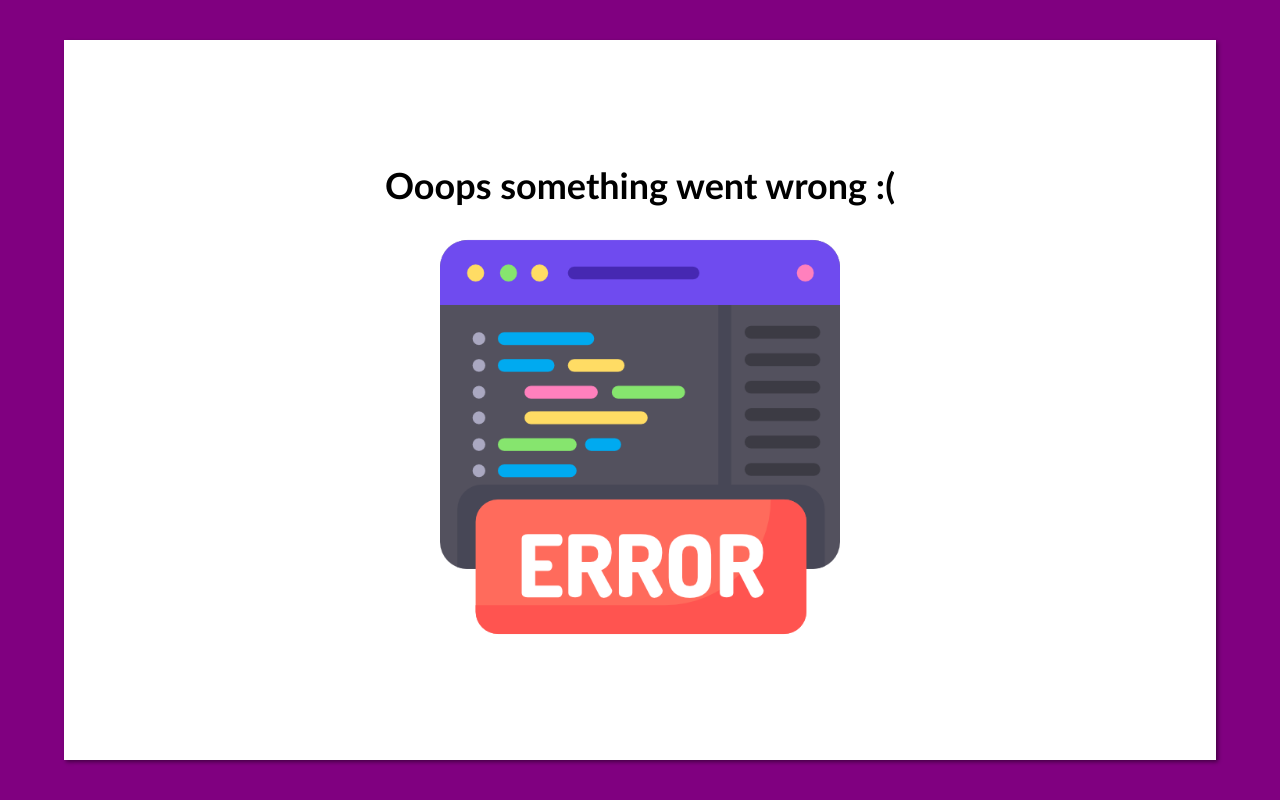
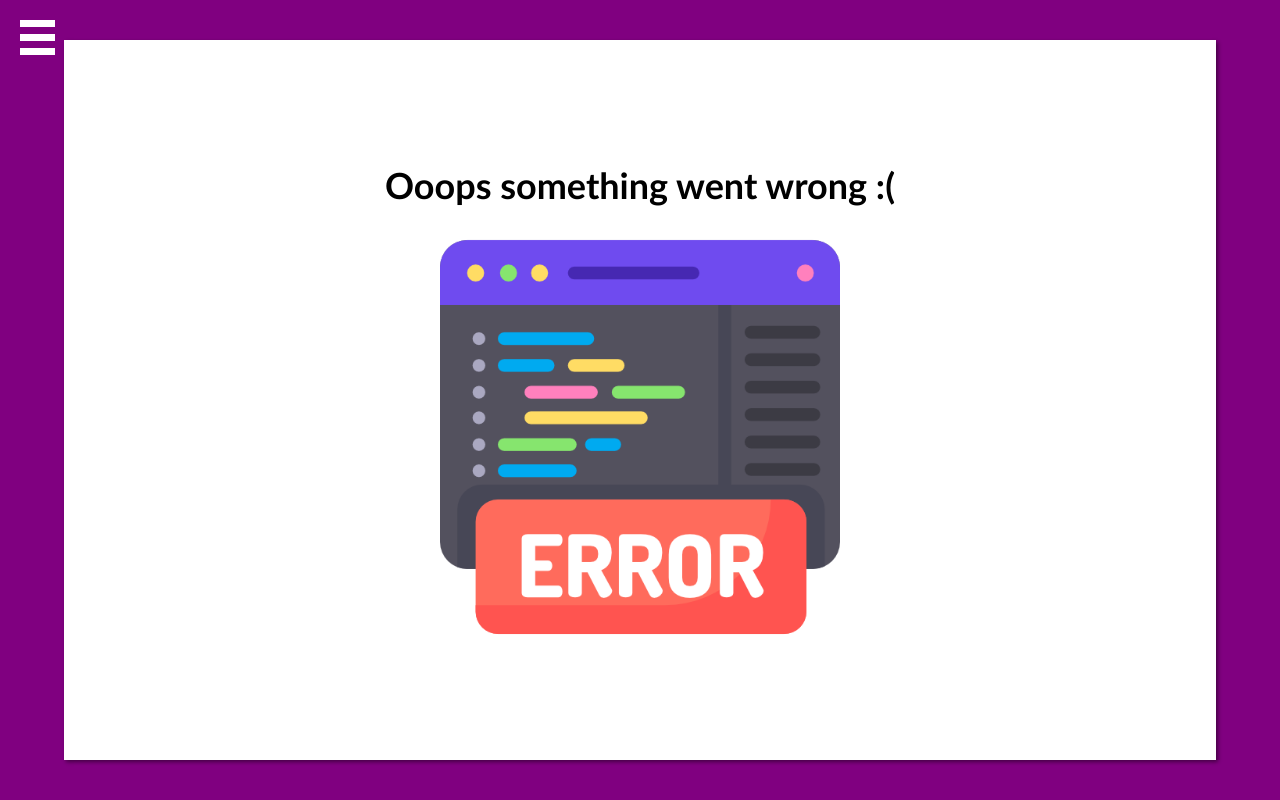
Before and after one commit to adampolek/BAS_frontend, a React (Create React App) app in the folder frontend/: page /error in a window 1280 px wide. Built offline with nearby package versions, Linux system fonts and the light colour scheme.

Commit message:
add menubar and improve checkbox

```diff
--- a/frontend/src/components/JAMAlert.js
+++ b/frontend/src/components/JAMAlert.js
@@ -5,7 +5,7 @@ import JAMLabel from './JAMLabel';
 import JAMPanel from './JAMPanel';
 import JAMRow from './JAMRow';
 
-const JAMDialog = ({ block = false, backgroundColor = 'white', fontColor = 'black', show = true, onClick = () => console.log("onClick"), message = 'Message', width = '70%', height = 'auto', ...props }) => {
+const JAMAlert = ({ block = false, backgroundColor = 'white', fontColor = 'black', show = true, onClick = () => console.log("onClick"), message = 'Message', width = '70%', height = 'auto', ...props }) => {
     if (show) {
         if (block){
         return (
@@ -43,4 +43,4 @@ const JAMDialog = ({ block = false, backgroundColor = 'white', fontColor = 'blac
     return (<div />);
 };
 
-export default JAMDialog;
+export default JAMAlert;
--- a/frontend/src/components/JAMHamburger.js
+++ b/frontend/src/components/JAMHamburger.js
@@ -3,28 +3,45 @@ import JAMCol from './JAMCol';
 import JAMLine from './JAMLine';
 import './css/hamburger.css';
 
-const JAMHamburger = ({ TL = true, TR = false, BR = false, BL = false, ...props }) => {
+const JAMHamburger = ({ TL = true, TR = false, BR = false, BL = false, color = 'purple', ...props }) => {
     const [show, setShow] = useState(false);
     const width = '35px';
     const height = '7px';
+    var stylesHamburger, stylesMenu, stylesMenuActive;
+    var float;
 
-    const changeBottom = {
-        transform: ['rotate(45deg)', 'translate(-8px, -8px)']
-    };
+    if (BL) {
+        stylesHamburger = { position: 'absolute', bottom: '20px', left: '20px' }
+        stylesMenu = { position: 'absolute', transform: 'scale(0)', transition: '0.5s', bottom: '100%'}
+        stylesMenuActive = { position: 'absolute', transform: 'scale(1)', transition: '0.5s', bottom: '100%', zIndex: '1' }
+        float = 'left';
+    } else if (TR) {
+        stylesHamburger = { position: 'absolute', top: '20px', right: '20px' }
+        stylesMenu = { position: 'relative', transform: 'scale(0)', transition: '0.5s' }
+        stylesMenuActive = { position: 'relative', transform: 'scale(1)', transition: '0.5s', zIndex: '1' }
+        float = 'right';
+    } else if (BR) {
+        stylesHamburger = { position: 'absolute', bottom: '20px', right: '20px' }
+        stylesMenu = { position: 'absolute', transform: 'scale(0)', transition: '0.5s', bottom: '100%'}
+        stylesMenuActive = { position: 'absolute', transform: 'scale(1)', transition: '0.5s', bottom: '100%', zIndex: '1' }
+        float = 'right';
+    } else {
+        stylesHamburger = { position: 'absolute', top: '20px', left: '20px' }
+        stylesMenu = { position: 'relative', transform: 'scale(0)', transition: '0.5s' }
+        stylesMenuActive = { position: 'relative', transform: 'scale(1)', transition: '0.5s', zIndex: '1' }
+        float = 'left';
+    }
+
     return (
-        <JAMCol float='left'>
+        <JAMCol float={float} style={stylesHamburger}>
             <JAMCol float='left' style={{ cursor: 'pointer', position: 'relative' }} onClick={() => setShow(!show)}>
-                <JAMLine className={show ? 'top_line_active' : 'top_line'} color='purple' width={width} height={height} style={{ marginBottom: height }} />
-                <JAMLine className={show ? 'center_line_active' : 'center_line'} color='purple' width={width} height={height} style={{ marginBottom: height }} />
-                <JAMLine className={show ? 'bottom_line_active' : 'bottom_line'} color='purple' width={width} height={height} />
+                <JAMLine className={show ? 'top_line_active' : 'top_line'} color={color} width={width} height={height} style={{ marginBottom: height }} />
+                <JAMLine className={show ? 'center_line_active' : 'center_line'} color={color} width={width} height={height} style={{ marginBottom: height }} />
+                <JAMLine className={show ? 'bottom_line_active' : 'bottom_line'} color={color} width={width} height={height} />
             </JAMCol>
-            {show ? (
-                <JAMCol style={{ position: 'relative' }}>
-                    {props.children}
-                </JAMCol>
-            ) : (
-                <div />
-            )}
+            <JAMCol width={show ? 'auto' : '0px'} style={show ? stylesMenuActive : stylesMenu}>
+                {props.children}
+            </JAMCol>
         </JAMCol>
     );
 }
--- a/frontend/src/components/css/button.css
+++ b/frontend/src/components/css/button.css
@@ -14,6 +14,11 @@ button {
     color: white;
 }
 
+.white {
+    background-color: white;
+    color: purple;
+}
+
 .success {
     background-color: green;
     color: white;
@@ -24,7 +29,7 @@ button {
     color: white;
 }
 
-.normal:hover, .danger:hover, .success:hover {
+.normal:hover, .danger:hover, .success:hover, .white:hover {
     box-shadow: 2px 2px 4px #00000079;
     background-color: silver;
     color: black;
@@ -32,7 +37,7 @@ button {
     cursor: pointer;
 }
 
-.normal:active, .danger:active, .success:active {
+.normal:active, .danger:active, .success:active .white:active {
     box-shadow: 2px 2px 4px #00000079;
     transform: scale(.98);
     background-color: slategray;
--- a/frontend/src/components/css/hamburger.css
+++ b/frontend/src/components/css/hamburger.css
@@ -4,9 +4,8 @@
 }
 
 .center_line {
-    transform: scaleY(1) translate(0, 0);
-    transition-delay: 0.2s;
-    transform: 1s;
+    transform: scaleX(1);
+    transition: 0.5s;
 }
 
 .bottom_line {
@@ -21,8 +20,8 @@
 }
 
 .center_line_active {
-    transform: scaleY(0) translate(0, -10px);
-    transform: 1s;
+    transform: scaleX(0);
+    transition: 0.5s;
 }
 
 .bottom_line_active {
--- a/frontend/src/views/Account.js
+++ b/frontend/src/views/Account.js
@@ -8,7 +8,7 @@ import JAMRow from '../components/JAMRow';
 import JAMLabel from '../components/JAMLabel';
 import API from "../api/API";
 import JAMRadioButton from '../components/JAMRadioButton';
-import JAMHamburger from '../components/JAMHamburger';
+import Menubar from './Menubar';
 
 let initialRead = true;
 
@@ -72,11 +72,7 @@ const Account = (props) => {
     return (
         <div style={{ height: "100%", width: "100%", position: "absolute", backgroundColor: "purple" }}>
             <JAMPanel width={"100%"} height={"100%"}>
-                <JAMHamburger>
-                    <JAMButton />
-                    <JAMButton />
-                    <JAMButton />
-                </JAMHamburger>
+                <Menubar />
                 <JAMCol>
                     <JAMLabel style={{ padding: "10px" }} caption='Personal information' big bold />
                     <JAMLine />
--- a/frontend/src/views/Error.js
+++ b/frontend/src/views/Error.js
@@ -5,10 +5,12 @@ import JAMLabel from '../components/JAMLabel';
 import JAMPanel from '../components/JAMPanel';
 import JAMRow from '../components/JAMRow';
 import logo from '../resources/error.png'
+import Menubar from './Menubar';
 
 const Error = (props) => {
     return (
         <JAMCol style={{ height: "100%", width: "100%", position: "absolute", backgroundColor: "purple" }}>
+            <Menubar color='white'/>
             <JAMPanel width={"100%"} height={"100%"} backgroundColor={"purple"}>
                 <JAMPanel width={"90%"} height={"90%"} maxWidth={"1300px"} backgroundColor={"white"} minWidth='400px'>
                     <JAMCol >
--- a/frontend/src/views/Home.js
+++ b/frontend/src/views/Home.js
@@ -1,10 +1,12 @@
 import React from 'react';
+import JAMCol from '../components/JAMCol';
+import Menubar from './Menubar';
 
 const Home = (props) => {
     return (
-        <div>
-            <h1 onClick={()=>document.location.href = "/account"}>HOME</h1>
-        </div>
+        <JAMCol>
+            <Menubar />
+        </JAMCol>
     )
 }
 
--- /dev/null
+++ b/frontend/src/views/Menubar.js
@@ -0,0 +1,18 @@
+import React from 'react';
+import JAMHamburger from '../components/JAMHamburger';
+import JAMButton from '../components/JAMButton';
+import JAMLine from '../components/JAMLine';
+
+const Menubar = ({color = 'purple' , ...props}) => {
+    return (
+        <JAMHamburger color={color}>
+            <JAMButton theme={color!='purple' ? 'white' : 'normal'} value='Home' width='300px' onClick={()=>window.location='/'}/>
+            <JAMButton theme={color!='purple' ? 'white' : 'normal'} value='Account' width='300px' onClick={()=>window.location='account'}/>
+            <JAMButton theme={color!='purple' ? 'white' : 'normal'} value='Daily diagnosis' width='300px'/>
+            <JAMLine style={{marginTop: '20px', marginBottom: '20px'}}/>
+            <JAMButton theme={color!='purple' ? 'white' : 'normal'} value='Logout' width='300px'/>
+        </JAMHamburger>
+    )
+}
+
+export default Menubar;
```
